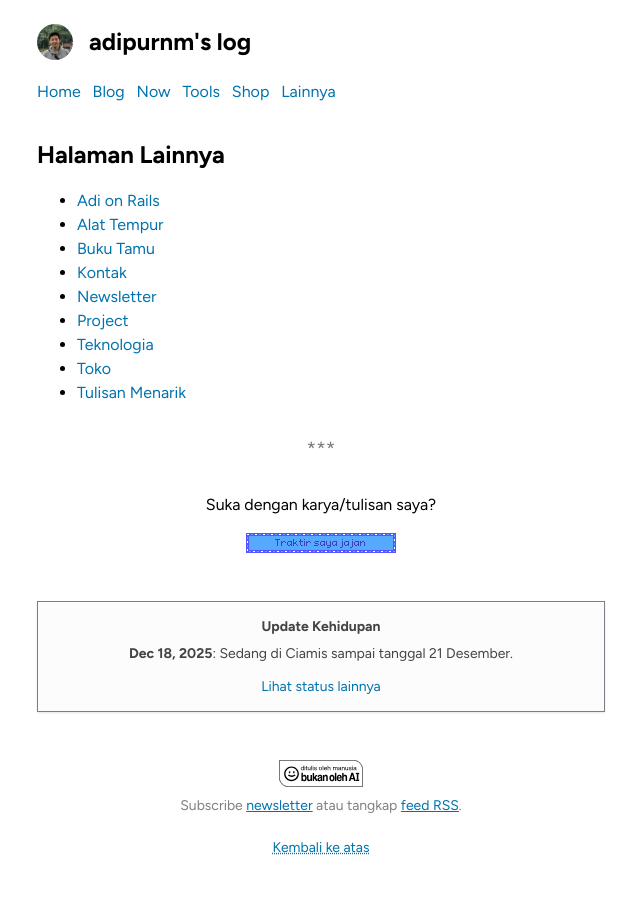
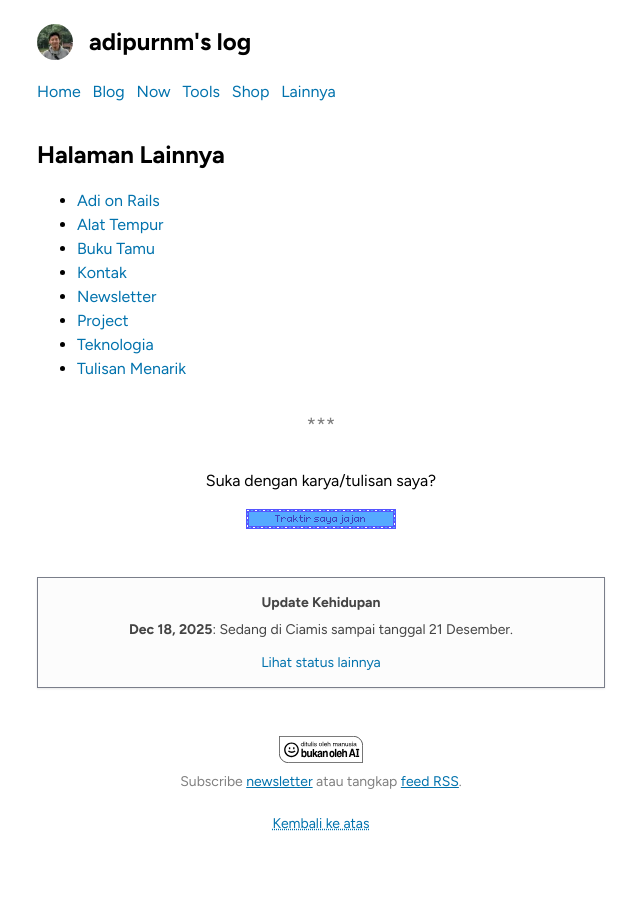
Before and after one commit to adiprnm/weblog, a Jekyll site: the page built from others.md, in a window 1280 px wide. Shown: the whole page, without its empty margins (319-959 px from the left). Built offline with Jekyll 4.4.1, drawn with Linux system fonts in a browser that asks for light colours; after the commit the page ends 900 px from its top, so only the background shows below that.

Commit message:
Update others.md

```diff
--- a/others.md
+++ b/others.md
@@ -12,5 +12,4 @@ reply_to_email: none
 - [Newsletter](/newsletter)
 - [Project](/project)
 - [Teknologia](/teknologia)
-- [Toko](https://shop.adipurnm.com)
 - [Tulisan Menarik](/tulisan-menarik)
```
